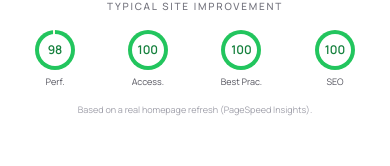
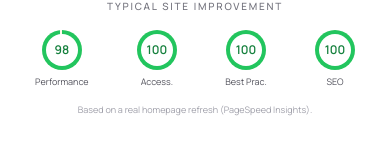
Before and after one commit to finnjefferis/jss, a Next.js app: page / in a window 390 px wide. Shown: the part 396-562 px from the top of the page. Built offline with nearby package versions, Linux system fonts and the light colour scheme.

Commit message:
updated mobile SEO counter text

```diff
--- a/src/app/page.tsx
+++ b/src/app/page.tsx
@@ -1067,7 +1067,7 @@ function LighthouseMetric({ label, adjustedScore, compact }: LighthouseMetricPro
 }
 function HeroLighthouseRowMobile() {
   const metrics = [
-    { label: "Perf.", from: 43, to: 98 },
+    { label: "Performance", from: 43, to: 98 },
     { label: "Access.", from: 60, to: 100 },
     { label: "Best Prac.", from: 75, to: 100 },
     { label: "SEO", from: 25, to: 100 },
```
